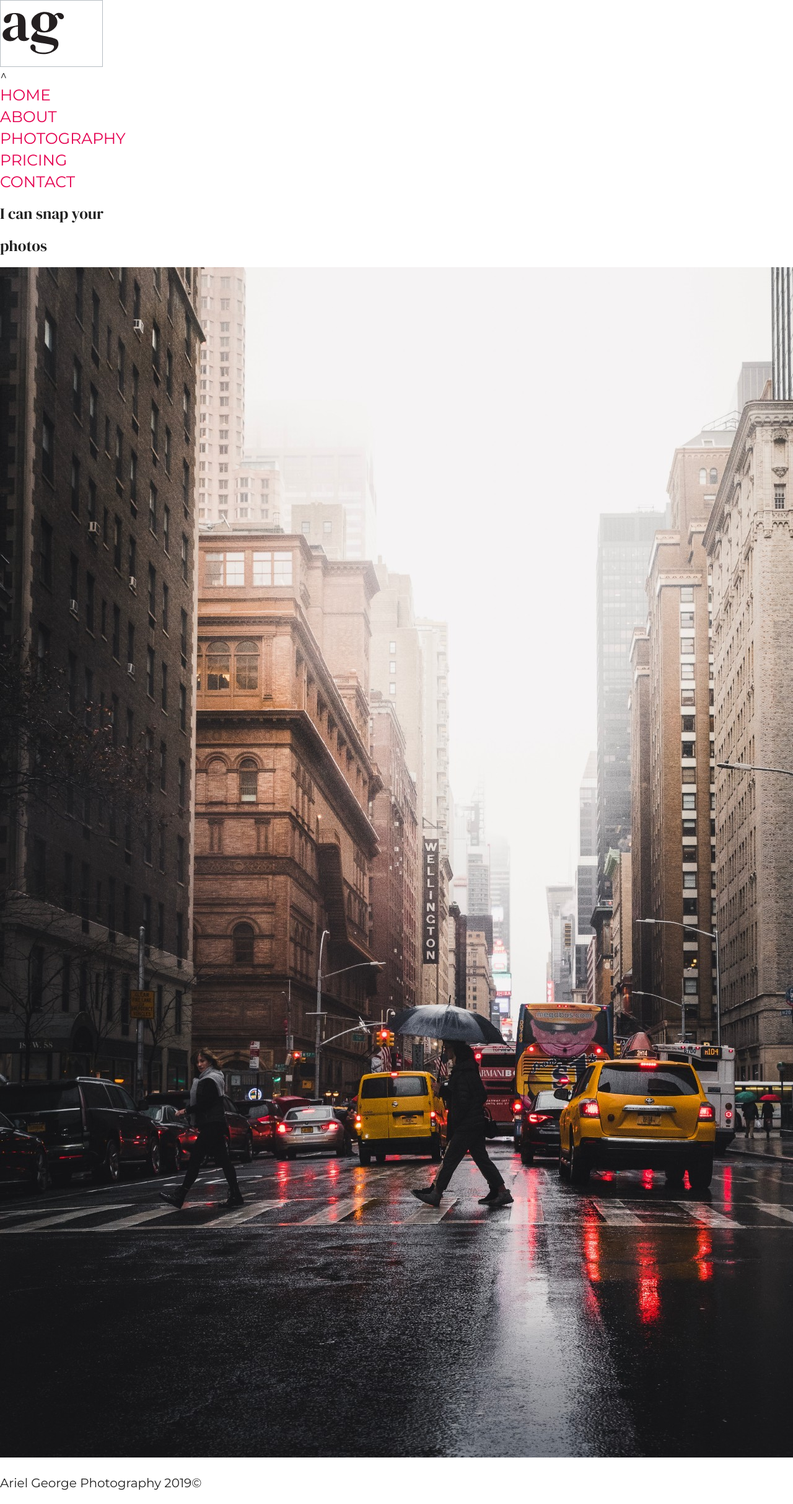
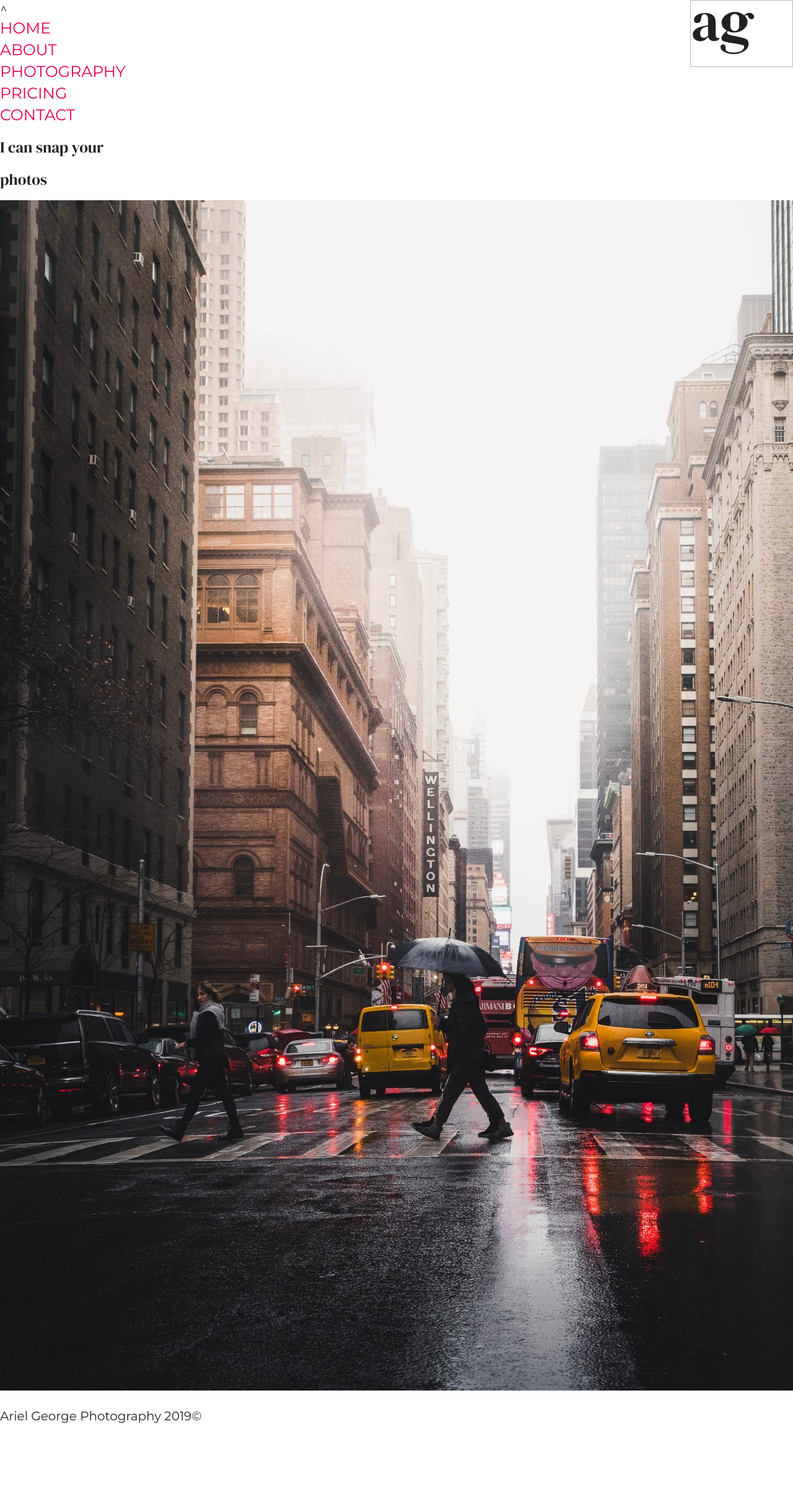
Before and after one commit to neonbambina/seniorProject, a PHP site: page / in a window 1280 px wide; the page is wider, and only the part inside the window is pictured. Shown: that part at 62% size. After the commit the page ends 2295 px from the top of that part, so only its background shows below. Run offline with PHP 8.4, Linux system fonts and the light colour scheme.

Commit message:
blah blah blah

```diff
--- a/styles/abstracts/_variables.scss
+++ b/styles/abstracts/_variables.scss
@@ -45,10 +45,5 @@ $max-width: 1180px !default;
 
 
 /// Breakpoints map
-/// @prop {String} keys - Keys are identifiers mapped to a given length
-/// @prop {Map} values - Values are actual breakpoints expressed in pixels
-$breakpoints: (
-  'small': 320px,
-  'medium': 768px,
-  'large': 1024px,
-) !default;
+$break-small: 320px;
+$break-large: 1200px;
--- a/styles/layout/_header.scss
+++ b/styles/layout/_header.scss
@@ -5,7 +5,17 @@
 .header__logo {
     border: 1px solid #b6bdc3;
     width: 13%;
+
+    @media screen and (max-width: $break-small) {
+        width: 100px;
+        float: none;
+      }
+      @media screen and (min-width: $break-large) {
+        float: right;
+      }
+
 }
+
 
 
 .nav {
--- a/styles/main.css
+++ b/styles/main.css
@@ -452,6 +452,19 @@ h1 {
   width: 13%;
 }
 
+@media screen and (max-width: 320px) {
+  .header__logo {
+    width: 100px;
+    float: none;
+  }
+}
+
+@media screen and (min-width: 1200px) {
+  .header__logo {
+    float: right;
+  }
+}
+
 .nav {
   font: normal 125%/1.4 "Montserrat", "Helvetica", sans-serif;
   list-style-type: none;
```
Also changed, not shown: styles/abstracts/_mixins.scss (line endings or trailing spaces), 1 other file.
